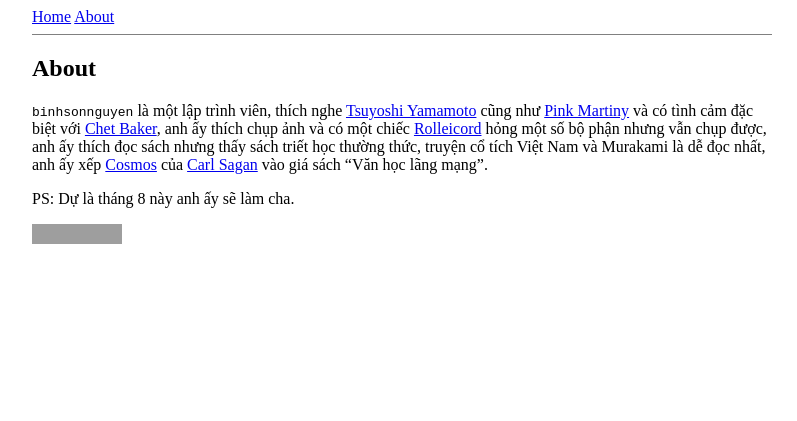
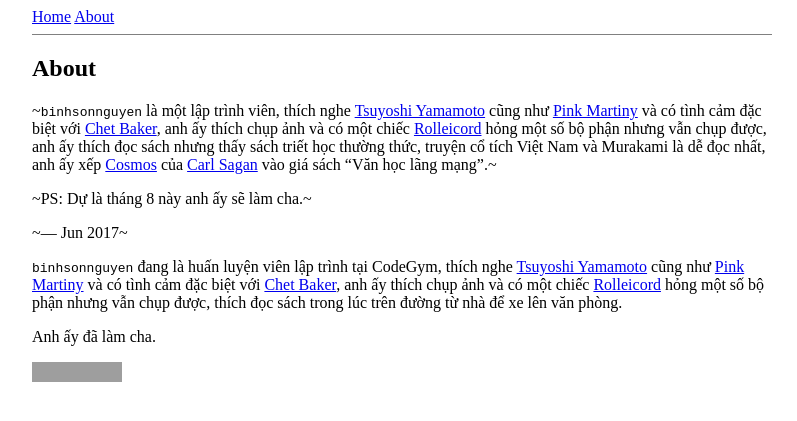
Before and after one commit to binhsonnguyen/binhsonnguyen.github.io, a Jekyll site: the page built from about.md, in a window 1280 px wide. Shown: the top 421 px of the page, without its empty margins (238-1035 px from the left). Built offline with Jekyll 4.4.1, drawn with Linux system fonts in a browser that asks for light colours; grey boxes are pictures that could not be loaded.

Commit message:
new about

```diff
--- a/about.md
+++ b/about.md
@@ -4,9 +4,15 @@ title: About
 permalink: /about/
 ---
 
-`binhsonnguyen` là một lập trình viên, thích nghe [Tsuyoshi Yamamoto][tsuyoshi-yamamoto] cũng như [Pink Martiny][pink-martini] và có tình cảm đặc biệt với [Chet Baker][chet-baker], anh ấy thích chụp ảnh và có một chiếc [Rolleicord][rolleicord] hỏng một số bộ phận nhưng vẫn chụp được, anh ấy thích đọc sách nhưng thấy sách triết học thường thức, truyện cổ tích Việt Nam và Murakami là dễ đọc nhất, anh ấy xếp [Cosmos][cosmos] của [Carl Sagan][carl-sagan] vào giá sách "Văn học lãng mạng".
+~`binhsonnguyen` là một lập trình viên, thích nghe [Tsuyoshi Yamamoto][tsuyoshi-yamamoto] cũng như [Pink Martiny][pink-martini] và có tình cảm đặc biệt với [Chet Baker][chet-baker], anh ấy thích chụp ảnh và có một chiếc [Rolleicord][rolleicord] hỏng một số bộ phận nhưng vẫn chụp được, anh ấy thích đọc sách nhưng thấy sách triết học thường thức, truyện cổ tích Việt Nam và Murakami là dễ đọc nhất, anh ấy xếp [Cosmos][cosmos] của [Carl Sagan][carl-sagan] vào giá sách "Văn học lãng mạng".~
 
-PS: Dự là tháng 8 này anh ấy sẽ làm cha.
+~PS: Dự là tháng 8 này anh ấy sẽ làm cha.~
+
+~— Jun 2017~
+
+`binhsonnguyen` đang là huấn luyện viên lập trình tại CodeGym, thích nghe [Tsuyoshi Yamamoto][tsuyoshi-yamamoto] cũng như [Pink Martiny][pink-martini] và có tình cảm đặc biệt với [Chet Baker][chet-baker], anh ấy thích chụp ảnh và có một chiếc [Rolleicord][rolleicord] hỏng một số bộ phận nhưng vẫn chụp được, thích đọc sách trong lúc trên đường từ nhà để xe lên văn phòng.
+
+Anh ấy đã làm cha.
 
 [tsuyoshi-yamamoto]: https://www.google.com/search?q=Tsuyoshi+Yamamoto
 [pink-martini]: https://www.google.com/search?q=pink+martini
```
